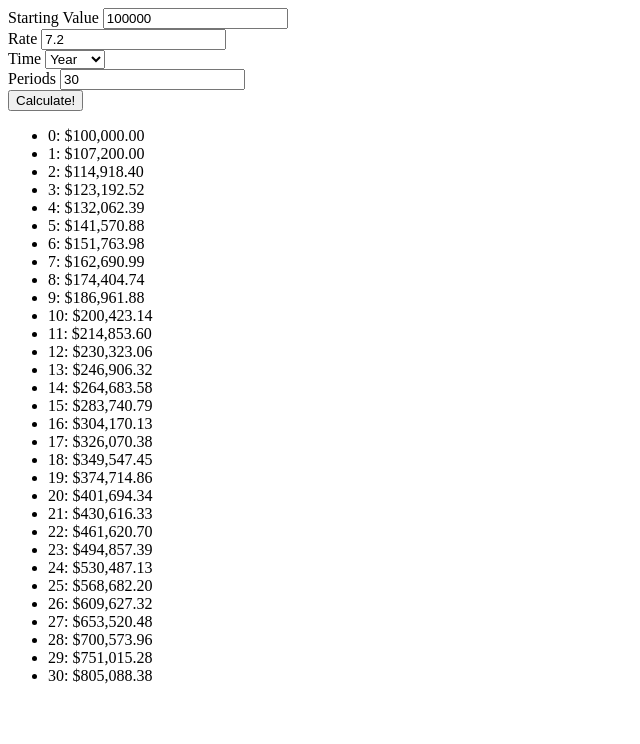
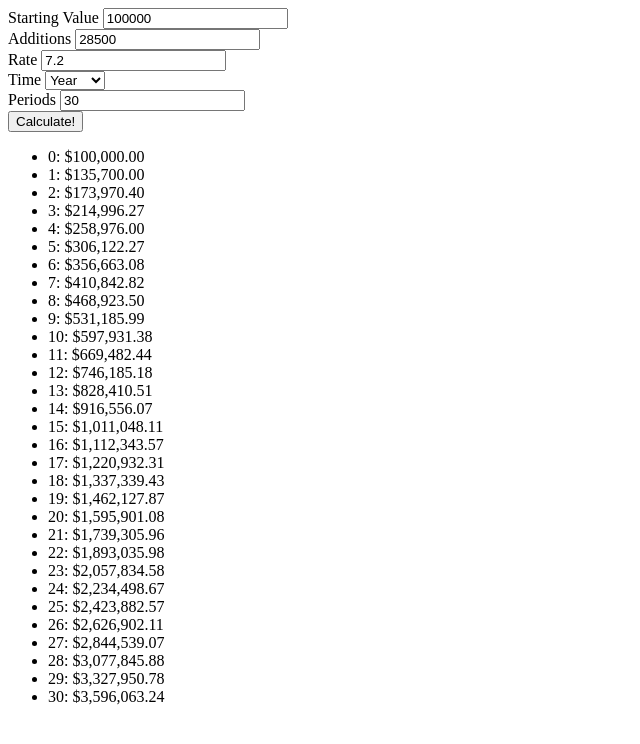
Before and after one commit to jschlitz/angular-interest, a website: page app/index.html in a window 1280 px wide. Both pictures are taken after a click on the button "Calculate!". Shown: the whole page, without its empty margins (0-640 px from the left). Drawn offline with Linux system fonts and the light colour scheme.

Commit message:
numeric inputs, new input

```diff
--- a/app/index.html
+++ b/app/index.html
@@ -17,14 +17,24 @@ TODO Do month/year thing
 TODO Formatting?
 
 -->
-    <label for="startInput" >Starting Value</label> <input id="startInput" type="text" ng-model="interest.start"><br>
-    <label for="rateInput">Rate</label> <input id="rateInput" type="text" ng-model="interest.rate"><br>
+    <label for="startInput" >Starting Value</label>
+    <input id="startInput" type="number" ng-model="interest.start" step="1000"><br>
+
+    <label for="additionalInput" >Additions</label>
+    <input id="additionalInput" type="number" ng-model="interest.additional" step="100"><br>
+
+    <label for="rateInput">Rate</label>
+    <input id="rateInput" type="number" ng-model="interest.rate" step="0.1" min="0"><br>
+
     <label for="perInput">Time </label>
     <select id="perInput" ng-model="interest.per">
       <option>Year</option>
       <option>Month</option>
     </select> <br>
-    <label for="periodsInput">Periods</label> <input id="periodsInput" type="text" ng-model="interest.periods"><br>
+
+    <label for="periodsInput">Periods</label>
+    <input id="periodsInput" type="number" ng-model="interest.periods" min="1"><br>
+
     <input type="button" ng-click="interest.calculate()" value="Calculate!">
 
     <ul>
--- a/app/js/controllers.js
+++ b/app/js/controllers.js
@@ -6,6 +6,7 @@ angular.module('myApp.controllers', []).
   controller('InterestCtrl', ['$scope', function($scope) {
       $scope.interest = {
         start : 100000.00,
+        additional : 17500+11000,
         rate : 7.2,
         per : "Year",
         periods : 30,
@@ -15,7 +16,7 @@ angular.module('myApp.controllers', []).
         var items = [$scope.interest.start];
 
         for (var i=0; i < $scope.interest.periods; i++){
-          items.push(items[i] * (1+$scope.interest.rate/100));
+          items.push(items[i] * (1+$scope.interest.rate/100) + $scope.interest.additional);
         };
 
         $scope.interest.items = items;
```
